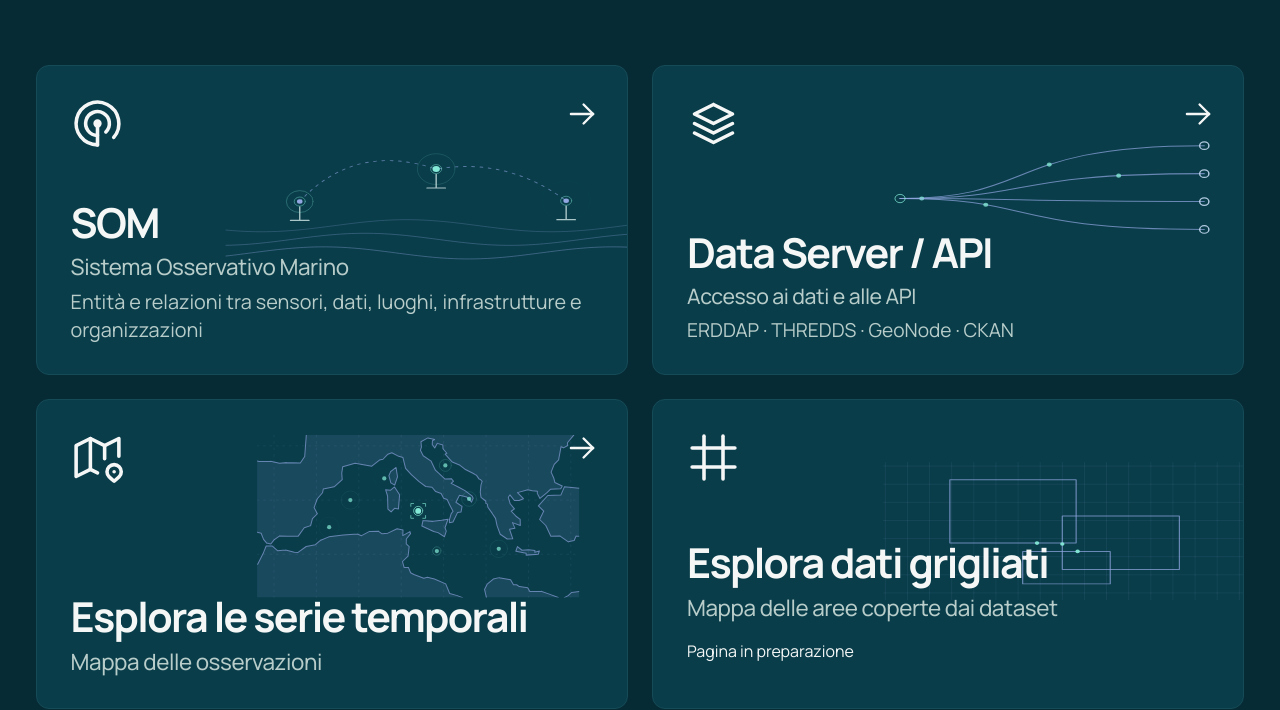
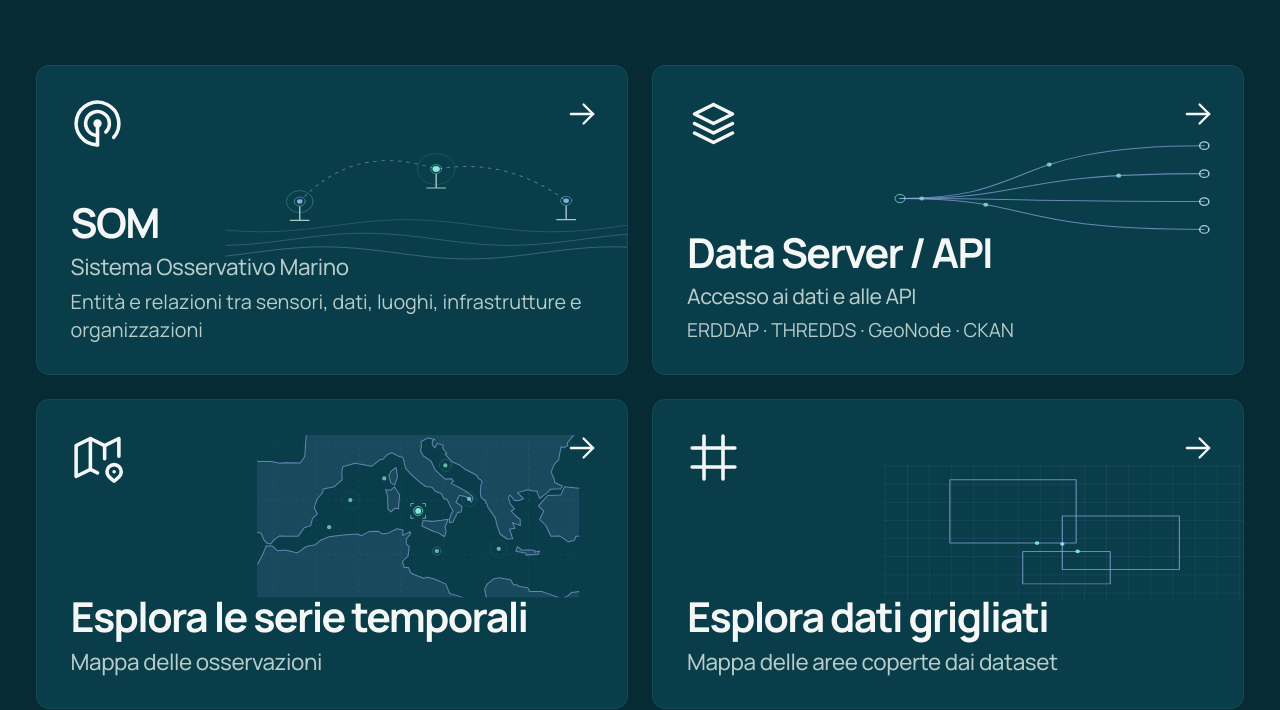
Before and after one commit to federicobellati/public_site, a plain HTML site: page index.html in a window 1280 px wide. Shown: the part 91-801 px from the top of the page. Drawn offline with Linux system fonts and the light colour scheme; no server answers.

Commit message:
Collega la tile Esplora dati grigliati alla dashboard

```diff
--- a/config.js
+++ b/config.js
@@ -43,7 +43,7 @@ window.ISMAR_PORTAL = {
       id: "dati-grigliati",
       title: "Esplora dati grigliati",
       description: "Mappa delle aree coperte dai dataset",
-      href: "",
+      href: "https://assets.ve.ismar.cnr.it/public/public_pages/dashboards/grid_dashboard/browser_dataset_grigliati.html",
       icon: "grid-3x3",
       animation: "models"
     },
--- a/index.html
+++ b/index.html
@@ -35,7 +35,7 @@
           <li><a href="./som.html">SOM · Sistema Osservativo Marino · Entità e relazioni tra sensori, dati, luoghi, infrastrutture e organizzazioni</a></li>
           <li><a href="./dataservers.html">Data Server / API</a></li>
           <li><a href="https://assets.ve.ismar.cnr.it/public/public_pages/dashboards/ts_dashboard/ts_dash.html">Esplora le serie temporali · Mappa delle osservazioni</a></li>
-          <li>Esplora dati grigliati · Pagina in preparazione</li>
+          <li><a href="https://assets.ve.ismar.cnr.it/public/public_pages/dashboards/grid_dashboard/browser_dataset_grigliati.html">Esplora dati grigliati</a></li>
           <li><a href="./models.html">Modelli previsionali</a></li>
           <li><a href="https://assets.ve.ismar.cnr.it/public/public_pages/dashboards/qc_dashboard/qc_dash.html">Dashboard · Molti modi di vedere i nostri dati</a></li>
           <li><a href="./datapolicy.html">Data Policy e Data Management Plan · Come governiamo i dati in Ismar</a></li>
```
